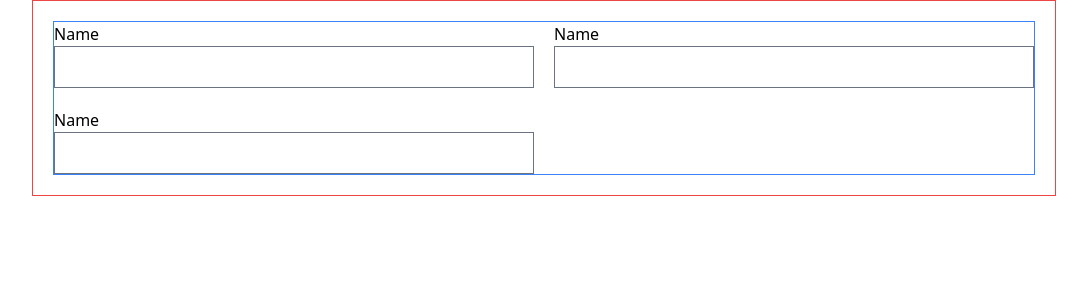
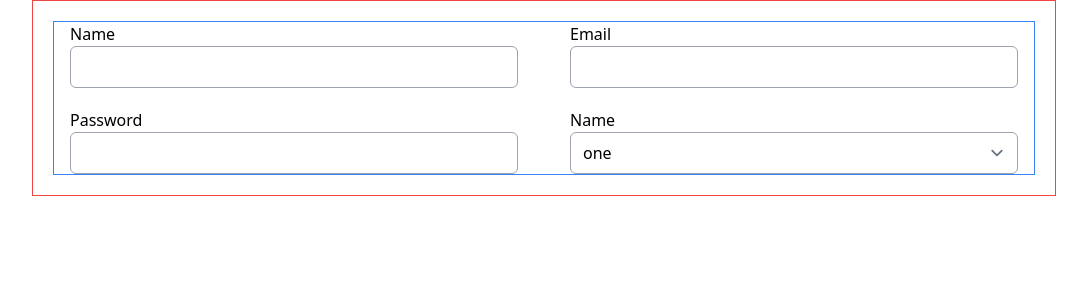
Before and after one commit to Sakibahmed2/react-reusable-components, a React (Vite) app: page / in a window 1280 px wide. Shown: the top 300 px of the page, without its empty margins (96-1183 px from the left). Built offline with nearby package versions, Linux system fonts and the light colour scheme; the HTML template or start-up script is replaced by a standard one.

Commit message:
conditional single-column form layout

```diff
--- a/src/components/NormalForm/NormalForm.tsx
+++ b/src/components/NormalForm/NormalForm.tsx
@@ -1,5 +1,6 @@
 import React from "react";
 import { useForm } from "react-hook-form";
+import cn from "../../utils/cn";
 
 const NormalForm = () => {
   const { register, handleSubmit } = useForm();
@@ -8,44 +9,66 @@ const NormalForm = () => {
     console.log(data);
   };
 
+  const dabble = true;
+
   return (
     <form
       onSubmit={handleSubmit(onSubmit)}
-      className="border border-red-500 max-w-5xl mx-auto p-5"
+      className={cn("border border-red-500  mx-auto p-5", {
+        "max-w-5xl": dabble,
+        "max-w-md": !dabble,
+      })}
     >
-      <div className="border border-blue-500 grid grid-cols-2 gap-5">
-        <div className="w-full">
+      <div
+        className={cn(
+          "border border-blue-500 grid grid-cols-1 justify-items-center gap-5",
+          {
+            "md:grid-cols-2": dabble,
+          }
+        )}
+      >
+        <div className="w-full max-w-md">
           <label className="block" htmlFor="name">
             Name
           </label>
           <input
-            className="w-full"
+            className="w-full border-gray-400 rounded-md focus:border-purple-500 focus:ring-1 focus:ring-purple-500"
             type="text"
             id="name"
             {...register("name")}
           />
         </div>
-        <div className="w-full">
+        <div className="w-full max-w-md">
           <label className="block" htmlFor="name">
-            Name
+            Email
           </label>
           <input
-            className="w-full"
+            className="w-full "
             type="text"
             id="name"
             {...register("name")}
           />
         </div>
-        <div className="w-full">
+        <div className="w-full max-w-md">
           <label className="block" htmlFor="name">
-            Name
+            Password
           </label>
           <input
-            className="w-full"
+            className="w-full "
             type="text"
             id="name"
             {...register("name")}
           />
+        </div>
+        <div className="w-full max-w-md">
+          <label className="block" htmlFor="name">
+            Name
+          </label>
+          <select>
+            <option value="one">one</option>
+            <option value="two">two</option>
+            <option value="three">three</option>
+          </select>
         </div>
       </div>
     </form>
--- a/src/index.css
+++ b/src/index.css
@@ -1,6 +1,6 @@
 @import "./style/button.css";
 @import "./style/typography.css";
-
+@import "./style/form.css";
 @tailwind base;
 @tailwind components;
 @tailwind utilities;
--- /dev/null
+++ b/src/style/form.css
@@ -0,0 +1,20 @@
+@layer base {
+  [type="text"],
+  input:where(:not([type])),
+  [type="email"],
+  [type="url"],
+  [type="password"],
+  [type="number"],
+  [type="date"],
+  [type="datetime-local"],
+  [type="month"],
+  [type="search"],
+  [type="tel"],
+  [type="time"],
+  [type="week"],
+  [multiple],
+  textarea,
+  select {
+    @apply w-full border-gray-400 rounded-md focus:border-purple-500 focus:ring-1 focus:ring-purple-500;
+  }
+}
```
